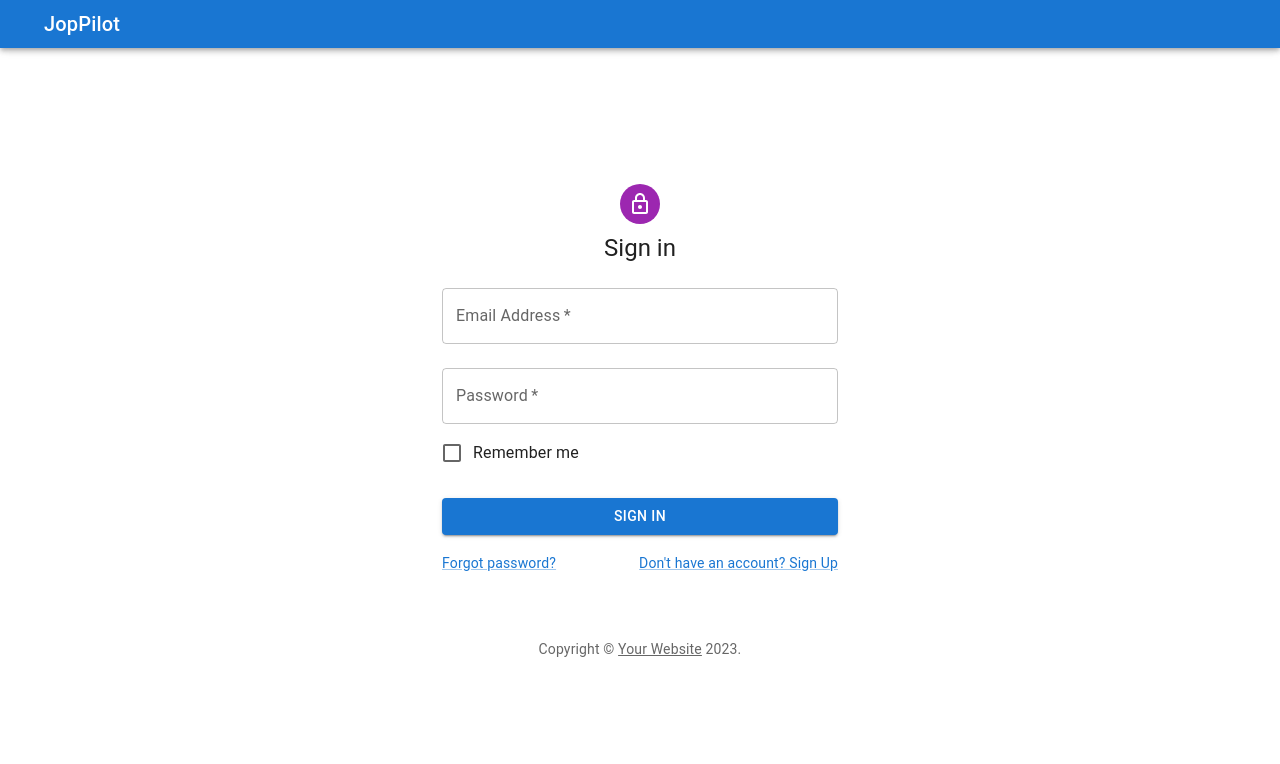
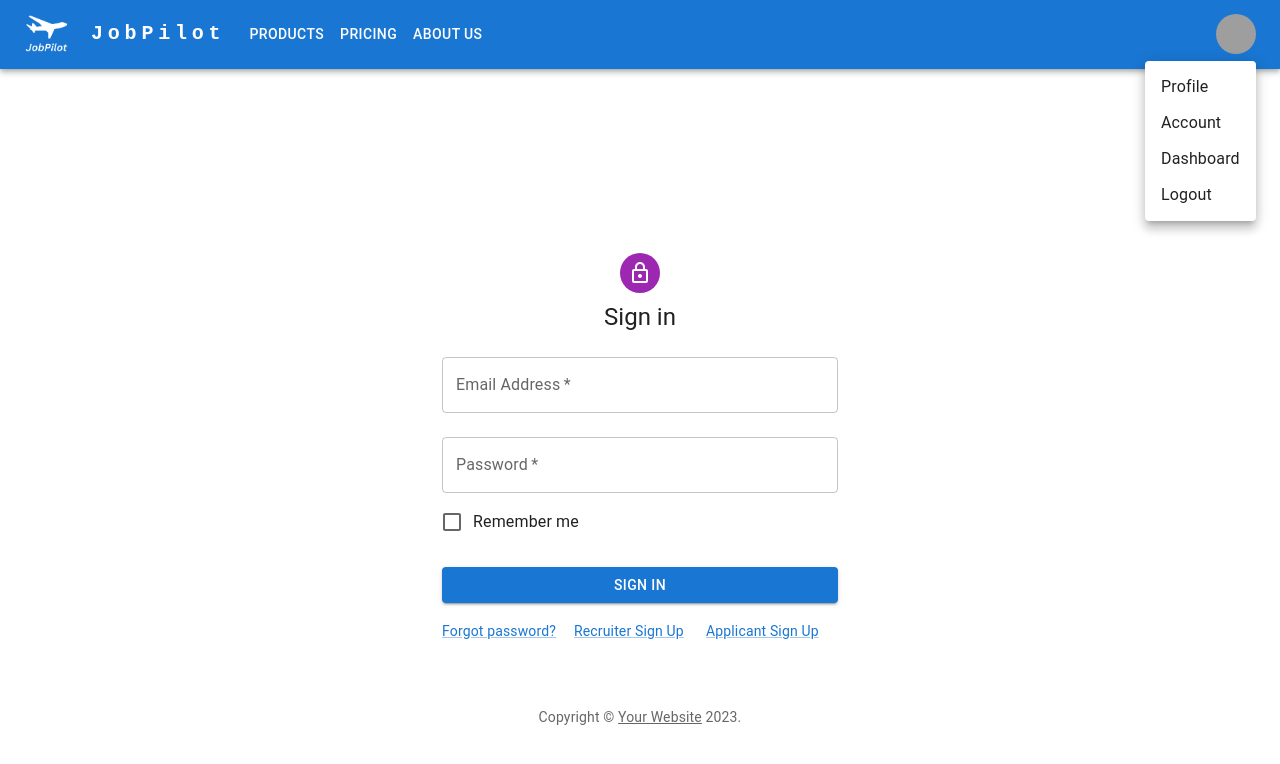
Before and after one commit to thejobpilot/frontend, a Next.js app: page / in a window 1280 px wide. Both pictures are taken after a click on the button "Open settings". Shown: the top 764 px of the page. Built offline with nearby package versions, Linux system fonts and the light colour scheme; grey boxes are pictures that could not be loaded.

Commit message:
Home button (#5)
* Created sign in page

* Created sign up pages for recruiters and applicants

* Created working link to home screen, as well as working link to sign up pages and sign in page.

* Update signIn.tsx

```diff
--- a/src/components/navBar.tsx
+++ b/src/components/navBar.tsx
@@ -1,13 +1,161 @@
-import {AppBar, IconButton, Toolbar, Typography} from "@mui/material";
+import * as React from 'react';
+import AppBar from '@mui/material/AppBar';
+import Box from '@mui/material/Box';
+import Toolbar from '@mui/material/Toolbar';
+import IconButton from '@mui/material/IconButton';
+import Typography from '@mui/material/Typography';
+import Menu from '@mui/material/Menu';
+import MenuIcon from '@mui/icons-material/Menu';
+import Container from '@mui/material/Container';
+import Avatar from '@mui/material/Avatar';
+import Button from '@mui/material/Button';
+import Tooltip from '@mui/material/Tooltip';
+import MenuItem from '@mui/material/MenuItem';
+import AdbIcon from '@mui/icons-material/Adb';
 
-export default function NavBar() {
-    return (<AppBar position="fixed">
-        <Toolbar variant="dense">
-            <IconButton edge="start" color="inherit" aria-label="menu" sx={{ mr: 2 }}>
-            </IconButton>
-            <Typography variant="h6" color="inherit" component="div">
-                JopPilot
-            </Typography>
-        </Toolbar>
-    </AppBar>)
+const pages = ['Products', 'Pricing', 'About Us'];
+const settings = ['Profile', 'Account', 'Dashboard', 'Logout'];
+
+function ResponsiveAppBar() {
+    const [anchorElNav, setAnchorElNav] = React.useState<null | HTMLElement>(null);
+    const [anchorElUser, setAnchorElUser] = React.useState<null | HTMLElement>(null);
+
+    const handleOpenNavMenu = (event: React.MouseEvent<HTMLElement>) => {
+        setAnchorElNav(event.currentTarget);
+    };
+    const handleOpenUserMenu = (event: React.MouseEvent<HTMLElement>) => {
+        setAnchorElUser(event.currentTarget);
+    };
+
+    const handleCloseNavMenu = () => {
+        setAnchorElNav(null);
+    };
+
+    const handleCloseUserMenu = () => {
+        setAnchorElUser(null);
+    };
+
+    return (
+        <AppBar position="static">
+            <Container maxWidth="xl">
+                <Toolbar disableGutters>
+                    <img src="/images/JobPilot.png" alt="Logo" style={{ width: '45px', height: '45px', marginRight: '22px'}}/>
+                    <Typography
+                        variant="h6"
+                        noWrap
+                        component="a"
+                        href="/"
+                        sx={{
+                            mr: 2,
+                            display: { xs: 'none', md: 'flex' },
+                            fontFamily: 'monospace',
+                            fontWeight: 700,
+                            letterSpacing: '.3rem',
+                            color: 'inherit',
+                            textDecoration: 'none',
+                        }}
+                    >
+                        JobPilot
+                    </Typography>
+
+                    <Box sx={{ flexGrow: 1, display: { xs: 'flex', md: 'none' } }}>
+                        <IconButton
+                            size="large"
+                            aria-label="account of current user"
+                            aria-controls="menu-appbar"
+                            aria-haspopup="true"
+                            onClick={handleOpenNavMenu}
+                            color="inherit"
+                        >
+                            <MenuIcon />
+                        </IconButton>
+                        <Menu
+                            id="menu-appbar"
+                            anchorEl={anchorElNav}
+                            anchorOrigin={{
+                                vertical: 'bottom',
+                                horizontal: 'left',
+                            }}
+                            keepMounted
+                            transformOrigin={{
+                                vertical: 'top',
+                                horizontal: 'left',
+                            }}
+                            open={Boolean(anchorElNav)}
+                            onClose={handleCloseNavMenu}
+                            sx={{
+                                display: { xs: 'block', md: 'none' },
+                            }}
+                        >
+                            {pages.map((page) => (
+                                <MenuItem key={page} onClick={handleCloseNavMenu}>
+                                    <Typography textAlign="center">{page}</Typography>
+                                </MenuItem>
+                            ))}
+                        </Menu>
+                    </Box>
+                        <Typography
+                        variant="h5"
+                        noWrap
+                        component="a"
+                        href=""
+                        sx={{
+                            mr: 2,
+                            display: { xs: 'flex', md: 'none' },
+                            flexGrow: 1,
+                            fontFamily: 'monospace',
+                            fontWeight: 700,
+                            letterSpacing: '.3rem',
+                            color: 'inherit',
+                            textDecoration: 'none',
+                        }}
+                    >
+                        JopPilot
+                    </Typography>
+                    <Box sx={{ flexGrow: 1, display: { xs: 'none', md: 'flex' } }}>
+                        {pages.map((page) => (
+                            <Button
+                                key={page}
+                                onClick={handleCloseNavMenu}
+                                sx={{ my: 2, color: 'white', display: 'block' }}
+                            >
+                                {page}
+                            </Button>
+                        ))}
+                    </Box>
+
+                    <Box sx={{ flexGrow: 0 }}>
+                        <Tooltip title="Open settings">
+                            <IconButton onClick={handleOpenUserMenu} sx={{ p: 0 }}>
+                                <Avatar alt="Job Pilot" src="/static/images/avatar/2.jpg" />
+                            </IconButton>
+                        </Tooltip>
+                        <Menu
+                            sx={{ mt: '45px' }}
+                            id="menu-appbar"
+                            anchorEl={anchorElUser}
+                            anchorOrigin={{
+                                vertical: 'top',
+                                horizontal: 'right',
+                            }}
+                            keepMounted
+                            transformOrigin={{
+                                vertical: 'top',
+                                horizontal: 'right',
+                            }}
+                            open={Boolean(anchorElUser)}
+                            onClose={handleCloseUserMenu}
+                        >
+                            {settings.map((setting) => (
+                                <MenuItem key={setting} onClick={handleCloseUserMenu}>
+                                    <Typography textAlign="center">{setting}</Typography>
+                                </MenuItem>
+                            ))}
+                        </Menu>
+                    </Box>
+                </Toolbar>
+            </Container>
+        </AppBar>
+    );
 }
+export default ResponsiveAppBar;
--- a/src/components/signIn.tsx
+++ b/src/components/signIn.tsx
@@ -95,9 +95,14 @@ export default function SignIn() {
                                     Forgot password?
                                 </Link>
                             </Grid>
-                            <Grid item>
-                                <Link href="#" variant="body2">
-                                    {"Don't have an account? Sign Up"}
+                            <Grid item xs>
+                                <Link href="/recruiter/signup" variant="body2">
+                                    Recruiter Sign Up
+                                </Link>
+                            </Grid>
+                            <Grid item xs>
+                                <Link href="/applicant/signup" variant="body2">
+                                    Applicant Sign Up
                                 </Link>
                             </Grid>
                         </Grid>
--- a/src/components/signUp.tsx
+++ b/src/components/signUp.tsx
@@ -119,7 +119,7 @@ export default function SignUp(props: {
                         </Button>
                         <Grid container justifyContent="flex-end">
                             <Grid item>
-                                <Link href="#" variant="body2">
+                                <Link href="/" variant="body2">
                                     Already have an account? Sign in
                                 </Link>
                             </Grid>
--- a/src/pages/applicant/signup/index.tsx
+++ b/src/pages/applicant/signup/index.tsx
@@ -2,13 +2,14 @@ import {Inter} from '@next/font/google'
 import NavBar from "@/components/navBar";
 import SignIn from "@/components/signIn";
 import SignUp from "@/components/signUp";
+import ResponsiveAppBar from "@/components/navBar";
 
 const inter = Inter({subsets: ['latin']})
 
 export default function RecruiterSignUp() {
     return (
         <>
-            <NavBar></NavBar>
+            <ResponsiveAppBar></ResponsiveAppBar>
             <SignUp name = "Applicant"></SignUp>
         </>
     )
--- a/src/pages/index.tsx
+++ b/src/pages/index.tsx
@@ -2,13 +2,14 @@ import {Inter} from '@next/font/google'
 import {AppBar, IconButton, Toolbar, Typography} from "@mui/material";
 import NavBar from "@/components/navBar";
 import SignIn from "@/components/signIn";
+import ResponsiveAppBar from "@/components/navBar";
 
 const inter = Inter({subsets: ['latin']})
 
 export default function Home() {
     return (
         <>
-            <NavBar></NavBar>
+            <ResponsiveAppBar></ResponsiveAppBar>
             <SignIn></SignIn>
         </>
     )
--- a/src/pages/recruiter/signup/index.tsx
+++ b/src/pages/recruiter/signup/index.tsx
@@ -2,13 +2,14 @@ import {Inter} from '@next/font/google'
 import NavBar from "@/components/navBar";
 import SignIn from "@/components/signIn";
 import SignUp from "@/components/signUp";
+import ResponsiveAppBar from "@/components/navBar";
 
 const inter = Inter({subsets: ['latin']})
 
 export default function RecruiterSignUp() {
     return (
         <>
-            <NavBar></NavBar>
+            <ResponsiveAppBar></ResponsiveAppBar>
             <SignUp name = "Recruiter"></SignUp>
         </>
     )
```
Also changed, not shown: public/images/JobPilot.png (added).
